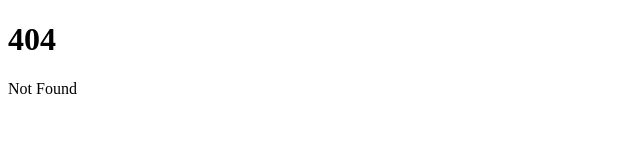
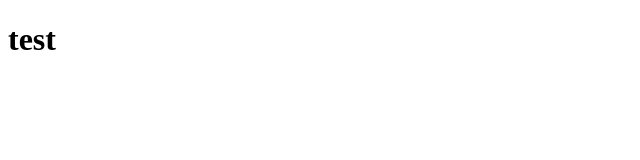
Before and after one commit to s-haya-123/manage-copy-code, a SvelteKit app: page /detail/1 in a window 1280 px wide. Before the commit this address had no page. Shown: the top 160 px of the page, without its empty margins (0-640 px from the left). Built offline with nearby package versions, Linux system fonts and the light colour scheme.

Commit message:
paramのデモを追加

```diff
--- a/src/routes/+page.svelte
+++ b/src/routes/+page.svelte
@@ -1,3 +1,3 @@
 <h1>Welcome to SvelteKit</h1>
 <p>Visit <a href="https://kit.svelte.dev">kit.svelte.dev</a> to read the documentation</p>
-<a href="/list">test</a>
+<a href="/detail/1">test</a>
--- /dev/null
+++ b/src/routes/detail/[codeId]/+page.svelte
@@ -0,0 +1,7 @@
+
+<script>
+    /** @type {import('./$types').PageData} */
+    export let data;
+  </script>
+
+  <h1>{data.codeId}</h1>
--- /dev/null
+++ b/src/routes/detail/[codeId]/+page.ts
@@ -0,0 +1,12 @@
+import { error } from '@sveltejs/kit';
+
+/** @type {import('./$types').PageLoad} */
+export function load({ params }: { params: { codeId: string } }) {
+	if (params.codeId === '1') {
+		return {
+			codeId: 'test'
+		};
+	}
+
+	error(404, 'Not found');
+}
```
